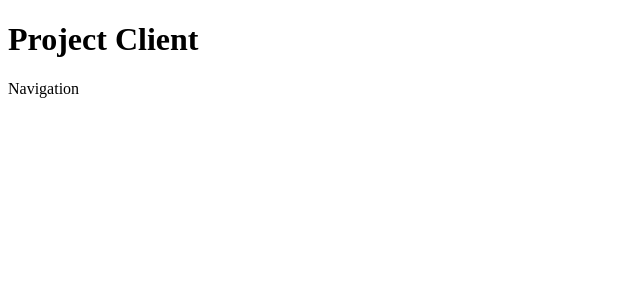
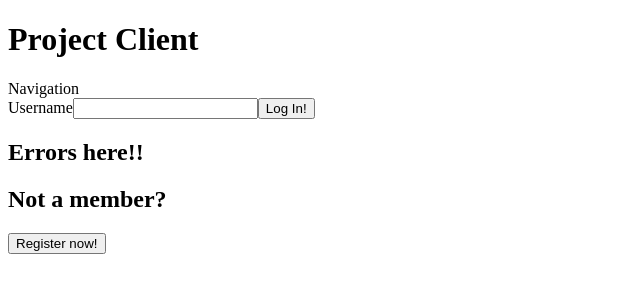
Before and after one commit to thunter1987/flatiron-phase-5-project, a React (Create React App) app in the folder client/: page / in a window 1280 px wide. Shown: the top 300 px of the page, without its empty margins (0-640 px from the left). Built offline with nearby package versions, Linux system fonts and the light colour scheme; no server answers; the HTML template or start-up script is replaced by a standard one.

Commit message:
feat: adds authentication to users

```diff
--- a/client/src/components/App.js
+++ b/client/src/components/App.js
@@ -1,25 +1,33 @@
 import React, { useEffect, useState } from "react";
 import { Switch, Route } from "react-router-dom";
 import Navigation from "./Navigation";
+import Authentication from "./Authentication";
 
 function App() {
-  const [users, setUsers] = useState(null);
+  const [user, setUser] = useState(null);
+  const [errors, setErrors] = useState(null);
+
+  const updateUser = (user) => setUser(user);
 
   useEffect(() => {
-    const response = async () => {
-      const data = await fetch("http://127.0.0.1:5555/users");
-      const json = await data.json();
-      console.log(data);
-      setUsers(json);
-    };
-    return response;
-  }, []);
+    fetch("/authorized")
+      .then(resp => {
+        console.log(resp)
+        if (resp.ok) {
+          resp.json().then(user => setUser(user))
+        } else {
+          resp.json().then(err => setErrors(err))
+        }
+      }, []);
+  }
+  )
 
-  return <>
-    <h1>Project Client</h1>
-  <Navigation/>
-  </>
-
-}
+    return (<>
+      <h1>Project Client</h1>
+      <Navigation />
+      <Authentication updateUser={ updateUser } />
+    </>
+    )
+  }
 
 export default App;
--- /dev/null
+++ b/client/src/components/Authentication.js
@@ -0,0 +1,98 @@
+import React, { useState } from "react";
+import { useNavigate } from "react-router-dom";
+
+const Authentication = ({ updateUser }) => {
+  const [signUp, setSignUp] = useState(false);
+  const [userData, setUserData] = useState({
+    name: "",
+    email: "",
+    password: "",
+  });
+  const navigate = useNavigate();
+
+  const handleSignUpClick = () => setSignUp((signUp) => !signUp);
+
+  /*
+    - Finish building the authentication controlled for to handle the:
+        - value
+        - onchange
+        - onsubmit of the form
+    - on submit create a POST.
+        - There is a button that toggles the component between login and sign up.
+        - if signUp is true use the path '/users' else use '/login' (we will be writing login soon)
+        - Complete the post and test our '/users' route
+    - On a successful POST add the user to state (updateUser is passed down from app through props) and redirect to the Home page.
+    - return to server/app.py to build the next route
+*/
+
+  const handleSubmit = (e) => {
+    e.preventDefault();
+    const config = {
+      method: "POST",
+      headers: { "Content-Type": "application/json" },
+        body: JSON.stringify(
+            signUp ? userData : { name: userData.name, email: userData.email, password: userData.password }),
+    };
+    fetch(signUp ? "/users" : "/login", config)
+      .then((resp) => resp.json())
+      .then((user) => {
+        updateUser(user);
+        navigate("/");
+      });
+  };
+
+  const handleChange = ({ target }) => {
+    const { name, value } = target;
+    const userDataCopy = { ...userData };
+    userDataCopy[name] = value;
+
+    setUserData(userDataCopy);
+  };
+
+  return (
+    <>
+      <form onSubmit={handleSubmit}>
+        <label>Username</label>
+        <input
+          aria-required
+          type='text'
+          name='name'
+          value={userData.name}
+          onChange={handleChange}
+        />
+        {signUp && (
+          <>
+            <label>Email</label>
+            <input
+              aria-required
+              type='text'
+              name='email'
+              value={userData.email}
+              onChange={handleChange}
+            />
+            <label>Password</label>
+            <input
+              aria-required
+              required
+              type='string'
+              name='password'
+              value={userData.password}
+              onChange={handleChange}
+            />
+          </>
+        )}
+        <input type='submit' value={signUp ? "Sign Up!" : "Log In!"} />
+      </form>
+
+      <div className='auth-errors-switch-wrapper'>
+        <h2 className='auth-errors'>{"Errors here!!"}</h2>
+        <h2>{signUp ? "Already a member?" : "Not a member?"}</h2>
+        <button onClick={handleSignUpClick}>
+          {signUp ? "Log In!" : "Register now!"}
+        </button>
+      </div>
+    </>
+  );
+};
+
+export default Authentication;
--- a/client/src/index.js
+++ b/client/src/index.js
@@ -1,8 +1,14 @@
 import React from "react";
+import ReactDOM from "react-dom/client";
+import "./index.css";
 import App from "./components/App";
-import "./index.css";
-import { createRoot } from "react-dom/client";
+import { BrowserRouter } from "react-router-dom";
 
-const container = document.getElementById("root");
-const root = createRoot(container);
-root.render(<App />);
+const root = ReactDOM.createRoot(document.getElementById("root"));
+root.render(
+  <React.StrictMode>
+    <BrowserRouter>
+      <App />
+    </BrowserRouter>
+  </React.StrictMode>
+);
```
